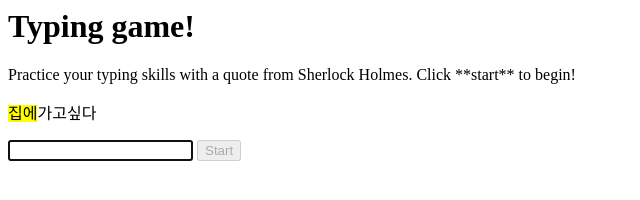
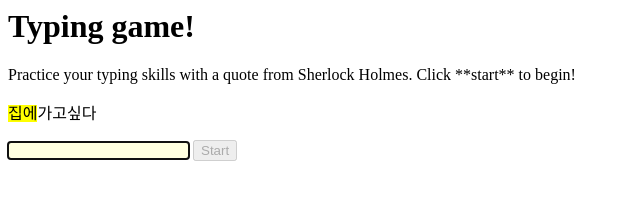
Before and after one commit to mu-hun/typing-game, a plain HTML site: page index.html in a window 1280 px wide. Both pictures are taken after a click on the button "Start". Shown: the whole page, without its empty margins (0-640 px from the left). Drawn offline with Linux system fonts and the light colour scheme.

Commit message:
input 포커싱 시 스타일 변경하기

```diff
--- a/style.css
+++ b/style.css
@@ -2,3 +2,8 @@
 	background-color: lightcoral;
 	border: red;
 }
+
+input:focus {
+	background-color: lightyellow;
+	border: yellow;
+}
```
